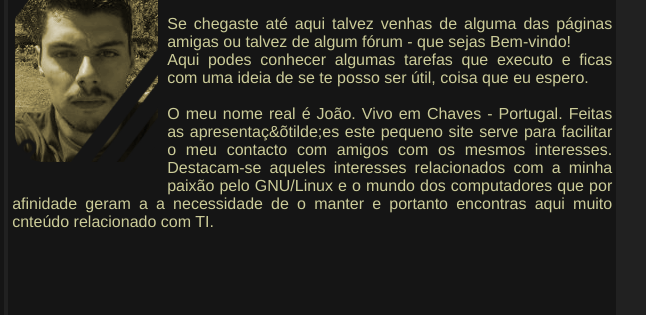
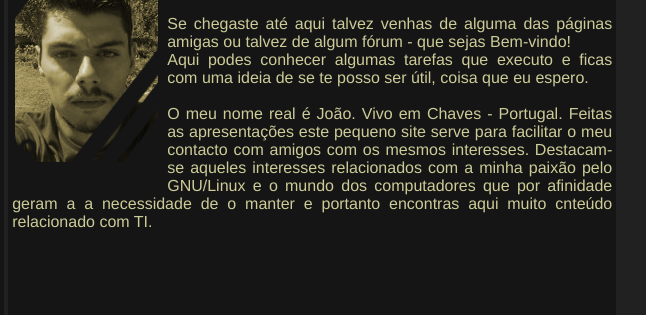
Before and after one commit to joao-filipe/joao-filipe.github.io, a plain HTML site: page index.html in a window 1280 px wide. Shown: the part 466-781 px from the top of the page, 634-1280 px from the left. Drawn offline with Linux system fonts and the light colour scheme; a web font is replaced by a local one.

Commit message:
Update index.html

```diff
--- a/index.html
+++ b/index.html
@@ -80,7 +80,7 @@ t<!DOCTYPE html>
 		      <p>
                O meu nome real é Jo&atilde;o.
                Vivo em Chaves - Portugal.
- 		Feitas as apresenta&ccedil;&õtilde;es este pequeno site serve para facilitar o meu contacto com amigos com os mesmos interesses.
+ 		Feitas as apresenta&ccedil;&otilde;es este pequeno site serve para facilitar o meu contacto com amigos com os mesmos interesses.
 		Destacam-se aqueles interesses relacionados com a minha paix&atilde;o pelo GNU/Linux e o mundo dos computadores que por afinidade geram a
 		a necessidade de o manter e portanto encontras aqui muito cnte&uacute;do relacionado com TI.
 	  		</p>
```
